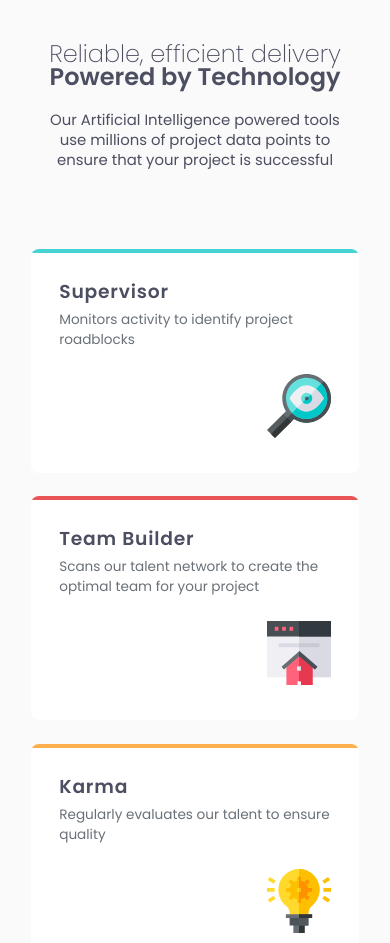
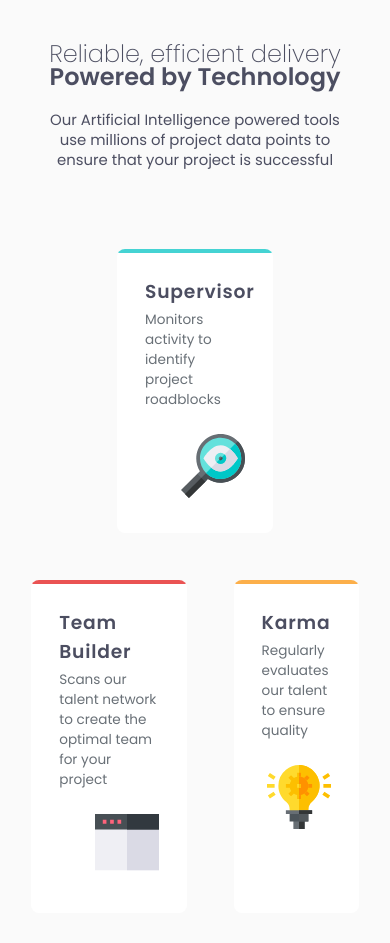
Before and after one commit to JS-Law/four-card-feature-section, a website built with webpack: page src/index.html in a window 390 px wide. Shown: the top 943 px of the page. Built offline with nearby package versions, Linux system fonts and the light colour scheme.

Commit message:
Add layout adjustments to tablet media query

```diff
--- a/src/index.html
+++ b/src/index.html
@@ -104,7 +104,7 @@
                   <g fill="#FF637B">
                     <path
                       d="M7.758 5.818h3.685v3.879H7.758zM15.128 5.818h3.685v3.879h-3.685zM22.497 5.818h3.685v3.879h-3.685z"
-                    />
+                    d="M7.758 5.818h3.685v3.879H7.758zM15.128 5.818h3.685v3.879h-3.685zM22.497 5.818h3.685v3.879h-3.685z"
                   </g>
                   <path
                     fill="#FF637B"
--- a/src/styles.scss
+++ b/src/styles.scss
@@ -122,6 +122,17 @@ body {
 @media (min-width: 375px) and (max-width: 1439px) {
   /* Add your styles here */
   /* Need to add rules for #card-container and #child-card-container */
+  #card-container {
+    display: flex;
+    flex-direction: column;
+    align-items: center;
+  }
+  .card {
+    max-width: 40vw;
+  }
+  #child-card-container {
+    display: flex;
+  }
 }
 
 /* Styles for viewports above 1440px */
```
